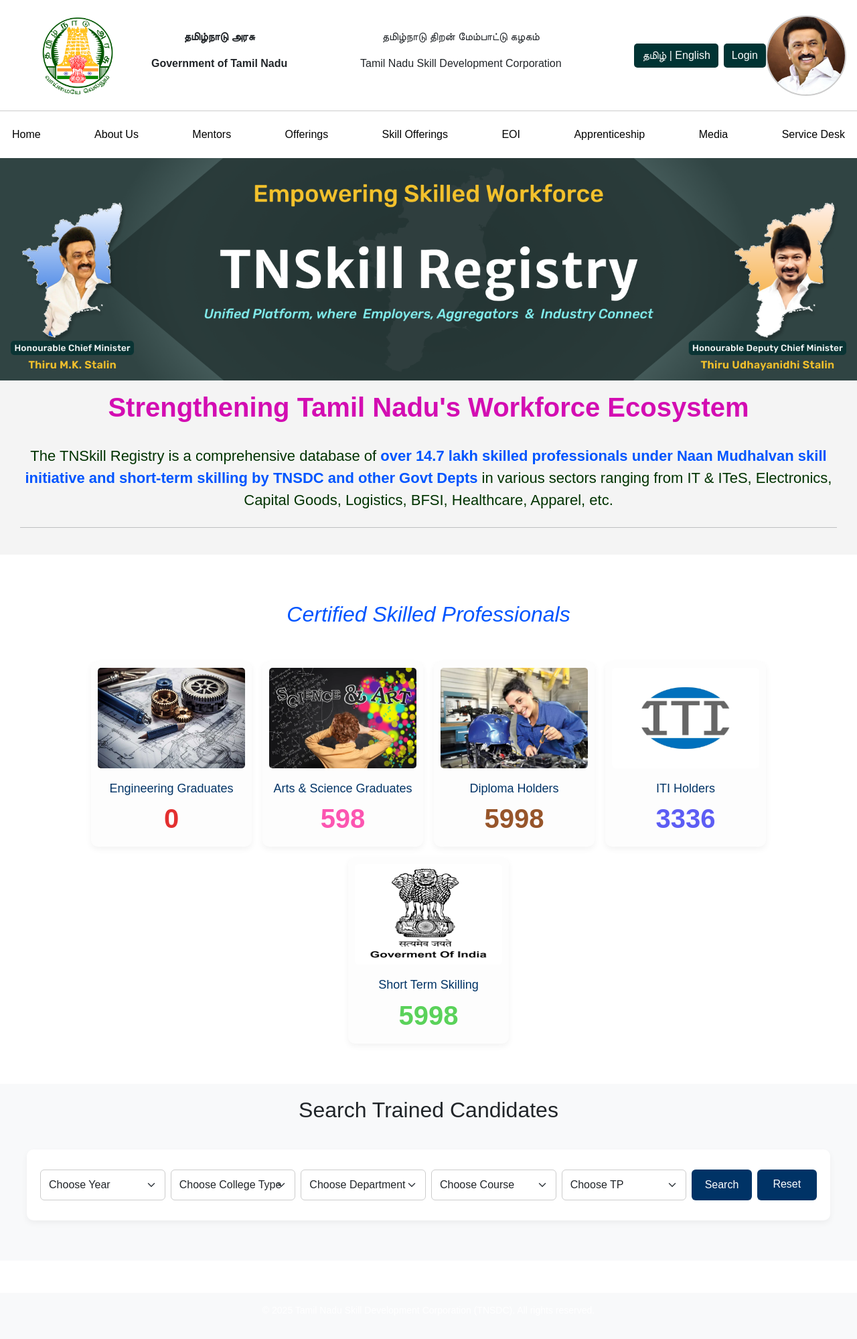
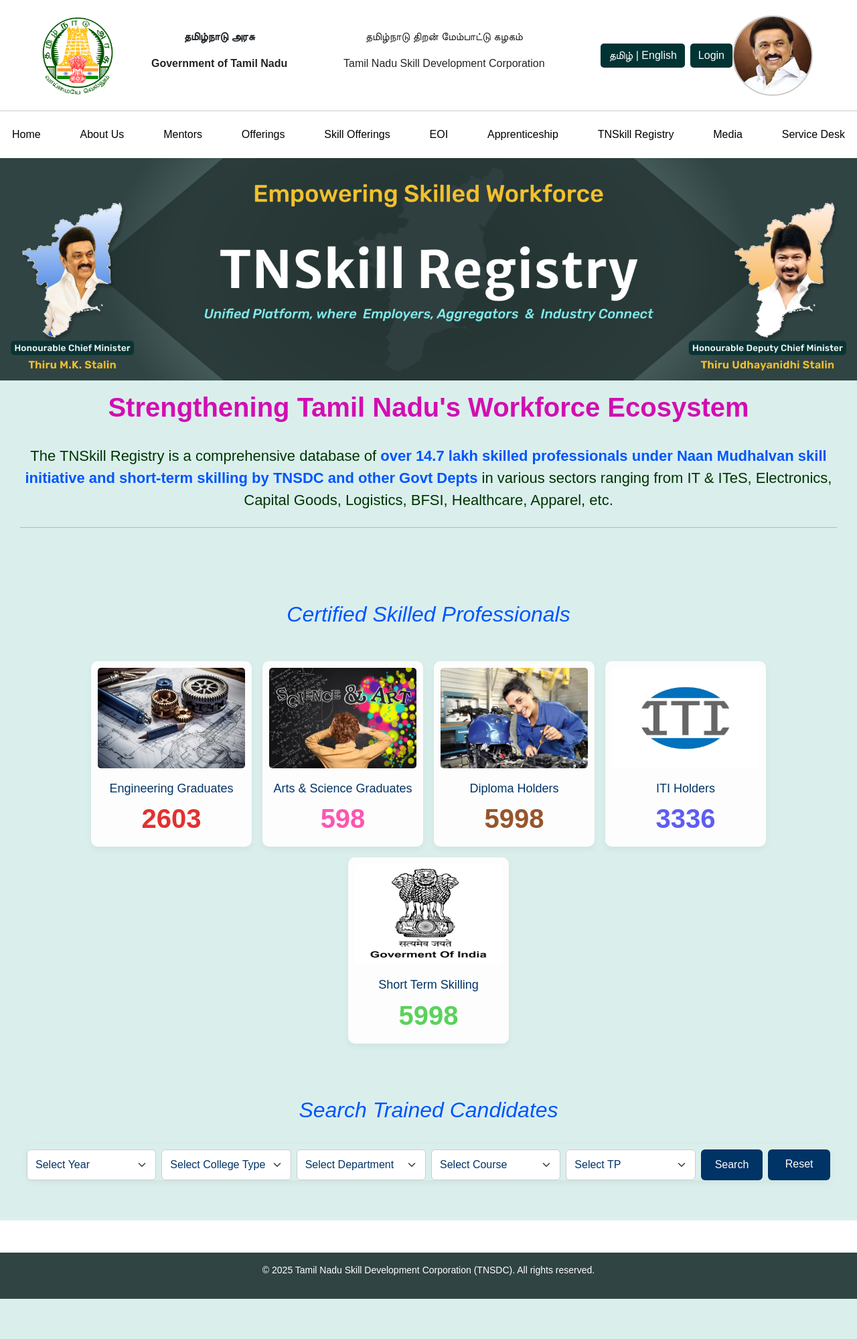
Before and after one commit to jagadesh-alpha8/skill_registry, a Django app: page / in a window 1280 px wide. Shown: the whole page at 67% size. After the commit the page ends 1939 px from the top, so only its background shows below. Run offline with Django 5.2, Linux system fonts and the light colour scheme; data comes from the database, SQL or seed files in the repository; both versions use the stored data as it was after the commit.

Commit message:
review for vijay sir

```diff
--- a/skill/skillapp/views.py
+++ b/skill/skillapp/views.py
@@ -2,6 +2,8 @@
 from django.contrib.auth import authenticate, login, logout
 from django.contrib import messages
 from django.contrib.auth.models import User
+from django.db.models import Q
+
 from django.contrib.auth.decorators import login_required
 from skillapp.models import CandidateProfile, Year, CollegeType, College, Department, Course, TrainingProvider
 from django.http import HttpResponse
@@ -12,12 +14,29 @@
     messages.success(request, 'You have been logged out successfully.')
     return redirect('my_home')
 
+# def login_page(request):
+#     if request.method == 'POST':
+#         email = request.POST.get('email')
+#         password = request.POST.get('password')
+#         try:
+#             user_obj = User.objects.get(email=email)
+#             user = authenticate(request, username=user_obj.username, password=password)
+#             if user is not None:
+#                 login(request, user)
+#                 return redirect('rec')
+#             else:
+#                 messages.error(request, "Invalid password")
+#         except User.DoesNotExist:
+#             messages.error(request, "Email not registered")
+#         return render(request, 'login_page.html')
+#     return render(request, 'login_page.html')
+
 def login_page(request):
     if request.method == 'POST':
-        email = request.POST.get('email')
+        identifier = request.POST.get('email')  # This can be email or username
         password = request.POST.get('password')
         try:
-            user_obj = User.objects.get(email=email)
+            user_obj = User.objects.get(Q(username=identifier) | Q(email=identifier))
             user = authenticate(request, username=user_obj.username, password=password)
             if user is not None:
                 login(request, user)
@@ -25,10 +44,9 @@
             else:
                 messages.error(request, "Invalid password")
         except User.DoesNotExist:
-            messages.error(request, "Email not registered")
+            messages.error(request, "User not found")
         return render(request, 'login_page.html')
     return render(request, 'login_page.html')
-
 
 def get_candidate_context(request):
     selected = {
@@ -41,7 +59,7 @@
 
     show_results = False
     candidates = CandidateProfile.objects.none()
-    eng = CandidateProfile.objects.filter(college_type__type_name="ENGINNERING").count()
+    eng = CandidateProfile.objects.filter(college_type__type_name="ENGINEERING").count()
     poly = CandidateProfile.objects.filter(college_type__type_name="POLYTECHNIC").count()
     arts = CandidateProfile.objects.filter(college_type__type_name="ARTS AND SCIENCE").count()
     iti = CandidateProfile.objects.filter(college_type__type_name="ITI").count()
--- a/skill/static/css/style.css
+++ b/skill/static/css/style.css
@@ -5,11 +5,6 @@
   box-sizing: border-box;
 }
 
-/* body {
-  font-family: 'Poppins', sans-serif;
-  background-color: #f4f4f4;
-  color: #222;
-} */
 
 /* Header Top Bar */
 .top-bar {
@@ -232,8 +227,8 @@
 
 /* Footer */
 footer {
-  background-color: #003366;
-  color: white;
+  background-color: rgb(48 68 67);
+  color: black;
   padding: 20px;
   text-align: center;
   font-size: 14px;
@@ -343,8 +338,10 @@
 
 /* Search Form */
 #searchForm {
-  background-color: #ffffff;
-  padding: 30px 20px;
+  background-color: #daefec;
+  font-family: 'Poppins', sans-serif;
+
+  /* padding: 30px 20px; */
   border-radius: 10px;
   box-shadow: 0 4px 10px rgba(0, 0, 0, 0.05);
   margin: 40px auto;
@@ -353,6 +350,7 @@
 
 #searchForm .form-select,
 #searchForm .btn {
+  color: #003366;
   padding: 10px 12px;
   font-size: 16px;
   border-radius: 6px;
--- a/skill/templates/index.html
+++ b/skill/templates/index.html
@@ -10,7 +10,6 @@
   <style>
   body {
         font-family: 'Poppins', sans-serif;
-
   }
 
   </style>
@@ -18,7 +17,7 @@
 <body>
   <header>
     <div class="top-bar d-flex align-items-center justify-content-between p-3">
-      <img src="{% static 'images/tn-logo.png' %}" alt="Government Logo" class="logo"/>
+      <img src="{% static 'images/tn-logo.png' %}" alt="Government Logo" class="logo" >
       <div class="titles text-center">
         <b ><p>தமிழ்நாடு அரசு</p></b>
         <b><p>Government of Tamil Nadu</p></b>
@@ -33,7 +32,7 @@
           <button class="login-btn">Login</button>
         </a>
       </div>
-      <img src="{% static 'images/leader1.jpg' %}" alt="Chief Minister" class="circular-img">
+      <img src="{% static 'images/leader1.jpg' %}" alt="Chief Minister" class="circular-img" style="margin-right: 50px;">
     </div>
 
     <nav>
@@ -65,6 +64,7 @@
           </ul>
         </li>
         <li><a href="#">Apprenticeship</a></li>
+        <li><a href="#">TNSkill Registry</a></li>
         <li><a href="#">Media</a></li>
         <li><a href="#">Service Desk</a></li>
       </ul>
@@ -75,7 +75,7 @@
     <img src="{% static 'images/1.png' %}" alt="Banner" style="width: 100%; height: auto;">
   </div>
 
-  <div class="text-center py-3" style="background-color: #f4f4f4; padding: 30px" >
+  <div class="text-center py-3" style="background-color:#daefec; padding: 30px" >
     <h2 style="color: #d30db2; font-weight: 800; font-size: 40px;">
       Strengthening Tamil Nadu's Workforce Ecosystem
     </h2><br>
@@ -90,7 +90,7 @@
   </div>
 
   <!-- Certified Section -->
-  <section class="ecosystem-section section text-center">
+  <section class="ecosystem-section section text-center" style="background-color: #daefec;" >
     <h2 style="color: #0055ff; font-style: italic;">Certified Skilled Professionals</h2>
     <div class="d-flex flex-wrap justify-content-center gap-3 mt-4" >
       <div class="ecosystem-card text-center">
@@ -122,8 +122,8 @@
   </section>
 
   <!-- Search Form -->
-  <section style="background-color: #f8f9fa; padding: 20px;">
-    <h2 class="text-center mb-4">Search Trained Candidates</h2>
+  <section style="background-color: #daefec; padding: 20px;">
+    <h2 class="text-center mb-4" style="color: #0055ff; font-style: italic;">Search Trained Candidates</h2>
 
     {% if messages %}
     <div class="alert alert-danger text-center">
@@ -138,7 +138,7 @@
       <div class="row g-2 justify-content-center">
         <div class="col-12 col-md-2">
           <select class="form-select" name="year" onchange="this.form.submit()">
-            <option disabled {% if not selected.year %}selected{% endif %}>Choose Year</option>
+            <option disabled {% if not selected.year %}selected{% endif %}>Select Year</option>
             {% for y in years %}
               <option value="{{ y.name }}" {% if selected.year == y.name %}selected{% endif %}>{{ y.name }}</option>
             {% endfor %}
@@ -146,7 +146,7 @@
         </div>
         <div class="col-12 col-md-2">
           <select class="form-select" name="college_type" onchange="this.form.submit()">
-            <option disabled {% if not selected.college_type %}selected{% endif %}>Choose College Type</option>
+            <option disabled {% if not selected.college_type %}selected{% endif %}>Select College Type</option>
             {% for ct in college_types %}
               <option value="{{ ct.type_name }}" {% if selected.college_type == ct.type_name %}selected{% endif %}>{{ ct.type_name }}</option>
             {% endfor %}
@@ -154,7 +154,7 @@
         </div>
         <div class="col-12 col-md-2">
           <select class="form-select" name="department" onchange="this.form.submit()">
-            <option disabled {% if not selected.department %}selected{% endif %}>Choose Department</option>
+            <option disabled {% if not selected.department %}selected{% endif %}>Select Department</option>
             {% for dept in departments %}
               <option value="{{ dept.dept_name }}" {% if selected.department == dept.dept_name %}selected{% endif %}>{{ dept.dept_name }}</option>
             {% endfor %}
@@ -162,7 +162,7 @@
         </div>
         <div class="col-12 col-md-2">
           <select class="form-select" name="course" onchange="this.form.submit()">
-            <option disabled {% if not selected.course %}selected{% endif %}>Choose Course</option>
+            <option disabled {% if not selected.course %}selected{% endif %}>Select Course</option>
             {% for c in courses %}
               <option value="{{ c.course_name }}" {% if selected.course == c.course_name %}selected{% endif %}>{{ c.course_name }}</option>
             {% endfor %}
@@ -170,7 +170,7 @@
         </div>
         <div class="col-12 col-md-2">
           <select class="form-select" name="tp" onchange="this.form.submit()">
-            <option disabled {% if not selected.tp %}selected{% endif %}>Choose TP</option>
+            <option disabled {% if not selected.tp %}selected{% endif %}>Select TP</option>
             {% for t in tps %}
               <option value="{{ t.tp_name }}" {% if selected.tp == t.tp_name %}selected{% endif %}>{{ t.tp_name }}</option>
             {% endfor %}
@@ -182,12 +182,12 @@
         </div>
       </div>
     </form>
-  </section>
+
 
   {% if show_results %}
   <div class="container my-5">
     <div class="row text-center mb-4">
-      <div class="col-md-4 mx-auto">
+      <div class="col-md-3 mx-auto">
         <div class="bg-light p-3 rounded border">
           <h3 class="mb-0">Total Candidates</h3>
           <h1 class="text-success" style="font-weight: 600;">{{ candidate_count }}</h1>
@@ -214,15 +214,15 @@
 
     {% if candidates|length > 4 %}
     <div class="text-center mt-4">
-      <a href="{% url 'login_page' %}" class="btn btn-primary">View More To Login</a>
+      <a href="{% url 'login_page' %}" class="btn btn-primary" style="background-color: #003366;">Login to View More</a>
     </div>
     {% endif %}
   </div>
   {% endif %}
+ </section>
 
-
-  <footer class="text-center p-3 bg-light mt-5">
-    <p>&copy; 2025 Tamil Nadu Skill Development Corporation (TNSDC). All rights reserved.</p>
+  <footer class="text-center p-3 mt-5">
+    <p style="color: white; " >&copy; 2025 Tamil Nadu Skill Development Corporation (TNSDC). All rights reserved.</p>
   </footer>
    <script src="https://cdn.jsdelivr.net/npm/bootstrap@5.3.0/dist/js/bootstrap.bundle.min.js"></script>
   <script src="{% static 'js/script.js' %}"></script>
--- a/skill/templates/login_page.html
+++ b/skill/templates/login_page.html
@@ -17,8 +17,8 @@
     <form action="{% url 'login_page' %}" method="post" on action="off">
       {% csrf_token %}
       <div class="mb-3">
-        <label for="email" class="form-label">Email address</label>
-        <input type="email" name="email" class="form-control" id="email" placeholder="Enter email" required>
+        <label for="email" class="form-label">Email address or Username</label>
+        <input type="text" name="email" class="form-control" id="email" placeholder="Enter email or username" required>
       </div>
       <div class="mb-3">
         <label for="password" class="form-label">Password</label>
```
Also changed, not shown: skill/db.sqlite3, 1 other file.
